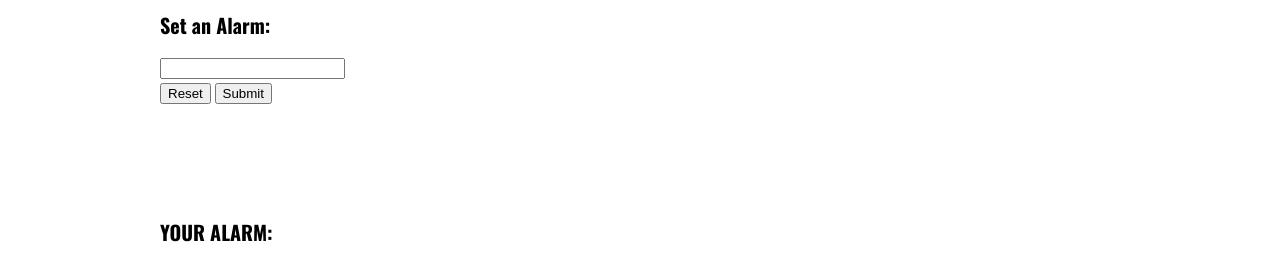
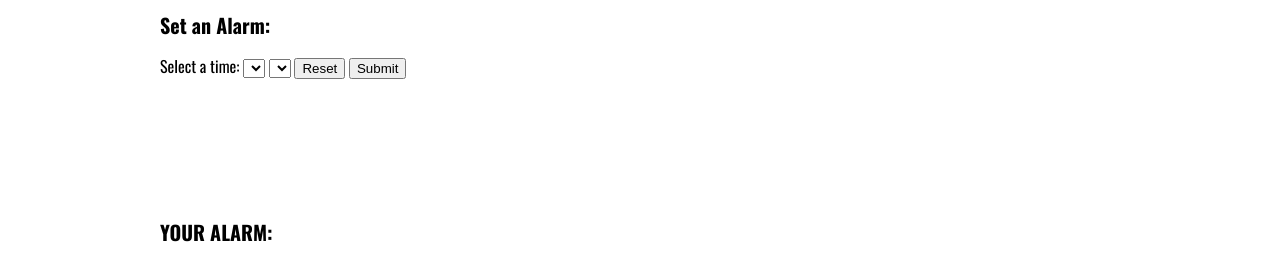
Before and after one commit to onabee/Wakify_App, a plain HTML site: page index.html in a window 1280 px wide. Shown: the part 360-617 px from the top of the page. Drawn offline with nearby package versions, Linux system fonts and the light colour scheme.

Commit message:
deletes timepicki junk and tries dropdown by using select tag

```diff
--- a/index.html
+++ b/index.html
@@ -24,9 +24,35 @@
 
 		<h1>Set an Alarm:</h1>
 		<div class="alarm-options">
-			<!-- Select a time: <input type="time" name="alarm_time"></input> -->
-			<!-- <input type="">Select Timezone</input> -->
-			<input id='timepicker' type='text'name='timepicker'/>
+			Select a time:
+			<select class="time-select">
+				<option class="alarm hours" value="01"></option>
+				<option class="alarm hours" value="02"></option>
+				<option class="alarm hours" value="03"></option>
+				<option class="alarm hours" value="04"></option>
+				<option class="alarm hours" value="05"></option>
+				<option class="alarm hours" value="06"></option>
+				<option class="alarm hours" value="07"></option>
+				<option class="alarm hours" value="08"></option>
+				<option class="alarm hours" value="09"></option>
+				<option class="alarm hours" value="10"></option>
+				<option class="alarm hours" value="11"></option>
+				<option class="alarm hours" value="12"></option>
+			</select>
+			<select class="time-select">
+				<option class="alarm hours" value="01"></option>
+				<option class="alarm hours" value="02"></option>
+				<option class="alarm hours" value="03"></option>
+				<option class="alarm hours" value="04"></option>
+				<option class="alarm hours" value="05"></option>
+				<option class="alarm hours" value="06"></option>
+				<option class="alarm hours" value="07"></option>
+				<option class="alarm hours" value="08"></option>
+				<option class="alarm hours" value="09"></option>
+				<option class="alarm hours" value="10"></option>
+				<option class="alarm hours" value="11"></option>
+				<option class="alarm hours" value="12"></option>
+			</select>
 
 			<input id='reset' type="reset" value="Reset"></input>
 			<input type="submit" value="Submit" class="set-alarm"></input>
```
